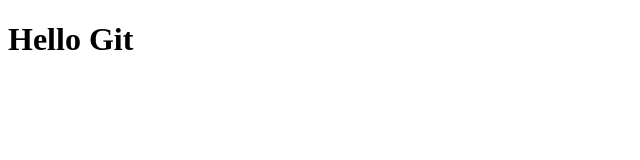
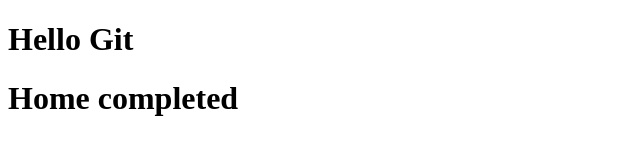
Before and after one commit to mabdullahjs/Batch10-Git, a plain HTML site: page index.html in a window 1280 px wide. Shown: the whole page, without its empty margins (0-640 px from the left). Drawn offline with Linux system fonts and the light colour scheme.

Commit message:
home completed

```diff
--- a/index.html
+++ b/index.html
@@ -7,5 +7,6 @@
 </head>
 <body>
     <h1>Hello Git</h1>
+    <h1>Home completed</h1>
 </body>
 </html>
```
